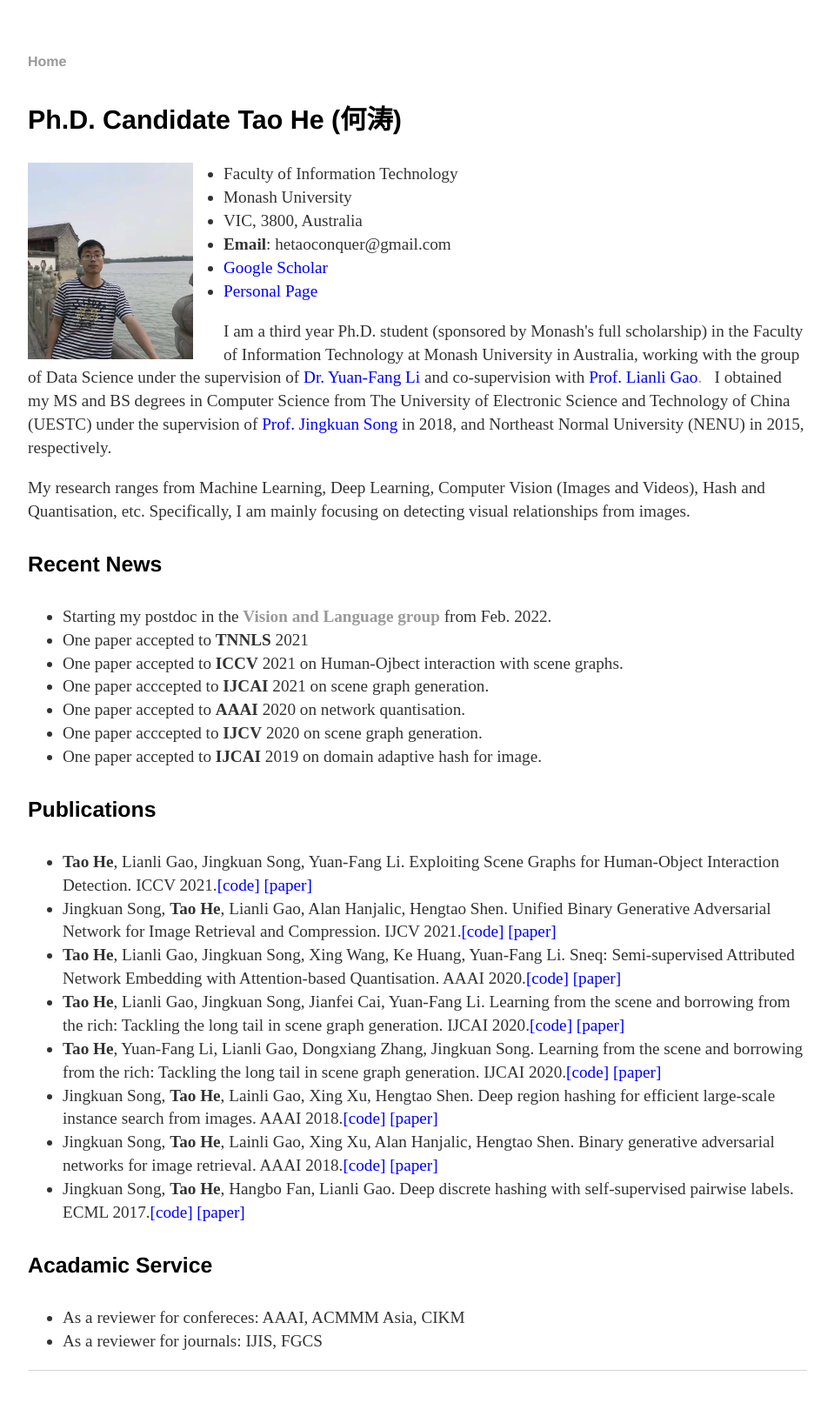
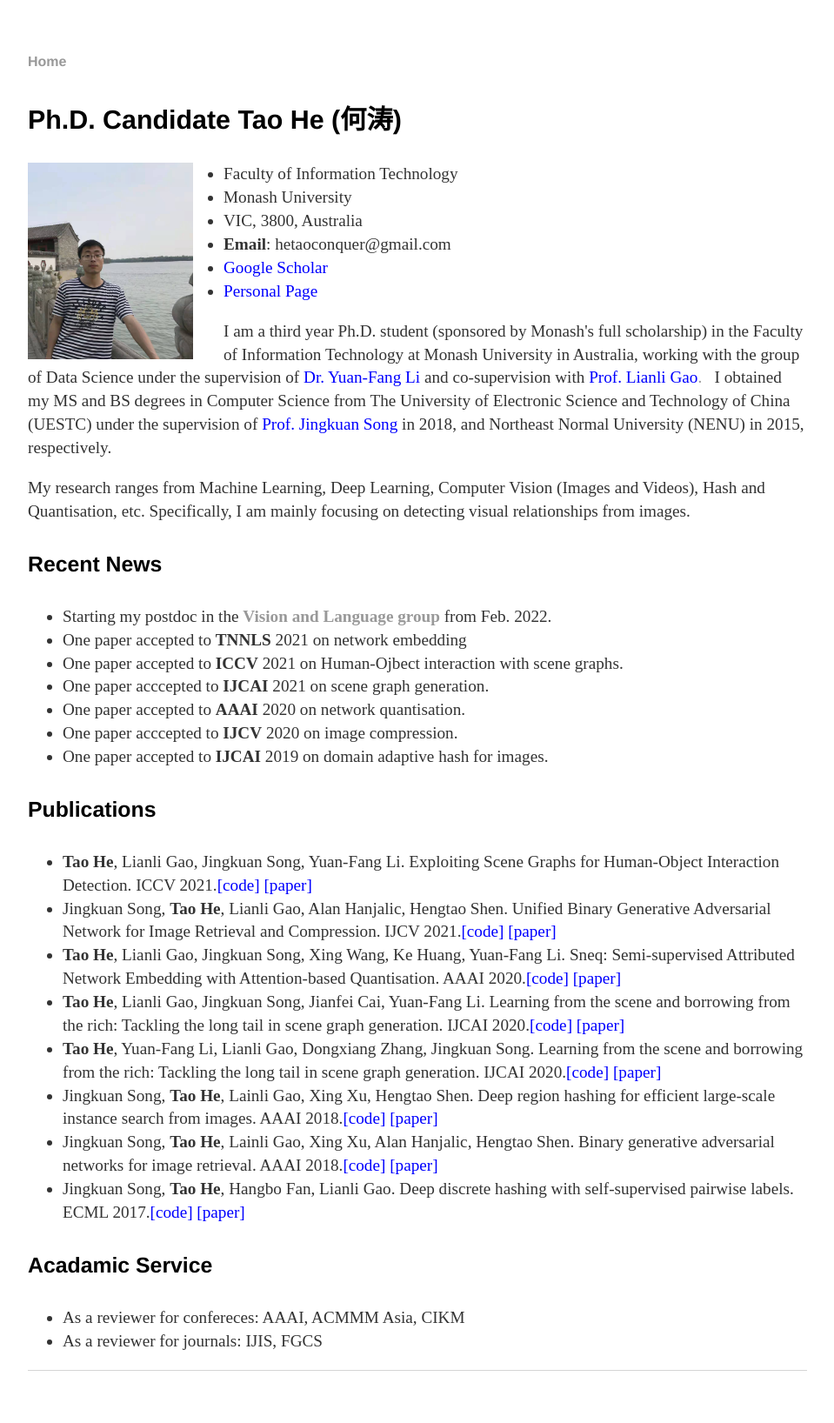
Before and after one commit to ht014/ht014.github.io, a Jekyll site: the page built from index.html, in a window 1280 px wide. Shown: the whole page at 87% size, without its empty margins (160-1119 px from the left). Built offline with Jekyll 4.4.1, drawn with Linux system fonts in a browser that asks for light colours.

Commit message:
Update index.html

```diff
--- a/index.html
+++ b/index.html
@@ -28,12 +28,12 @@ title: Tao He's Homepage
 <h4> Recent News</h4>
 <ul>
 	<li>Starting my postdoc in the <a = href="https://www.monash.edu/it/dsai/vision-language"><strong> Vision and Language group </strong></a> from Feb. 2022.</li>
-	<li>One paper accepted to <strong>TNNLS</strong> 2021</li>
+	<li>One paper accepted to <strong>TNNLS</strong> 2021 on network embedding</li>
 	<li>One paper accepted to <strong>ICCV</strong> 2021 on Human-Ojbect interaction with scene graphs.</li>
 	<li>One paper acccepted to <strong>IJCAI</strong> 2021 on scene graph generation.</li>
 	<li>One paper accepted to <strong>AAAI</strong> 2020 on network quantisation.</li>
-	<li>One paper acccepted to <strong>IJCV</strong> 2020 on scene graph generation.</li>
-	<li>One paper accepted to <strong>IJCAI</strong> 2019 on domain adaptive hash for image.</li>
+	<li>One paper acccepted to <strong>IJCV</strong> 2020 on image compression.</li>
+	<li>One paper accepted to <strong>IJCAI</strong> 2019 on domain adaptive hash for images.</li>
 	</ul>
 
 <h4>Publications</h4>
```
